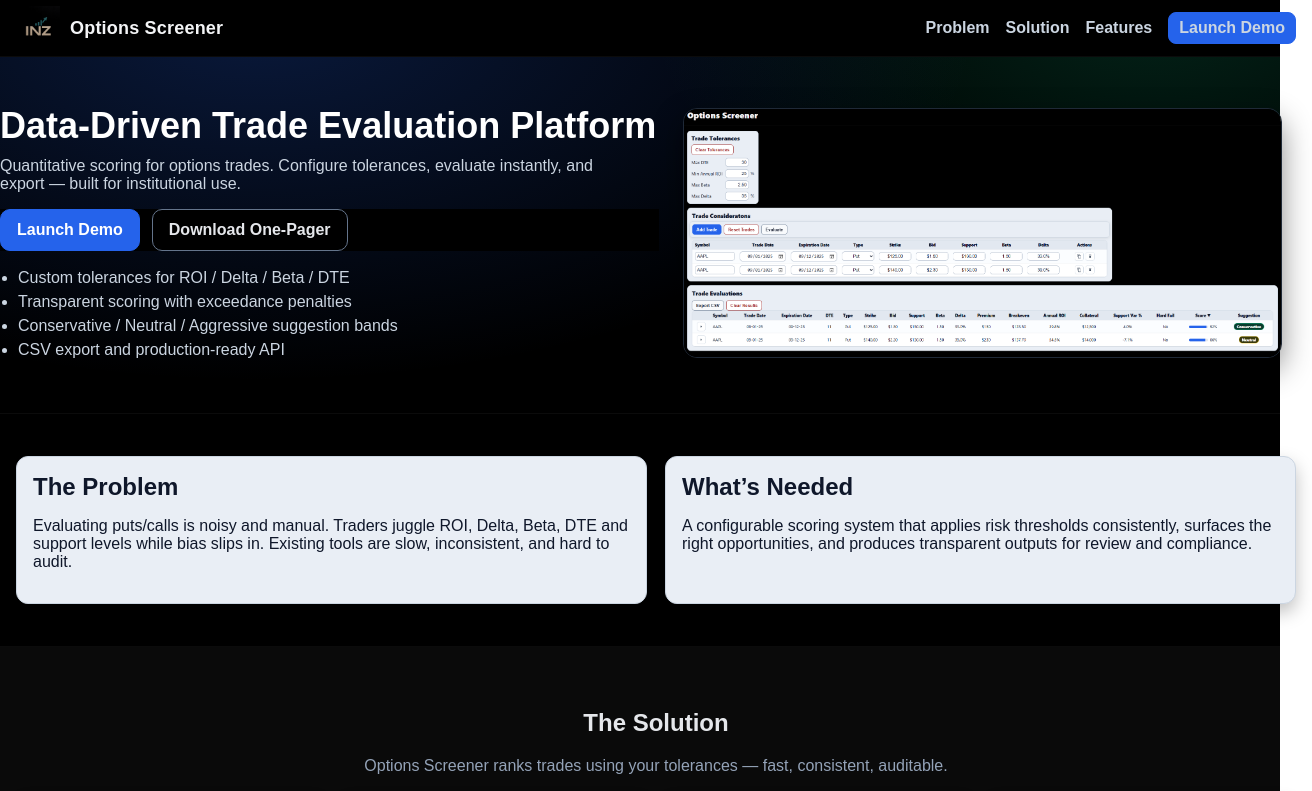
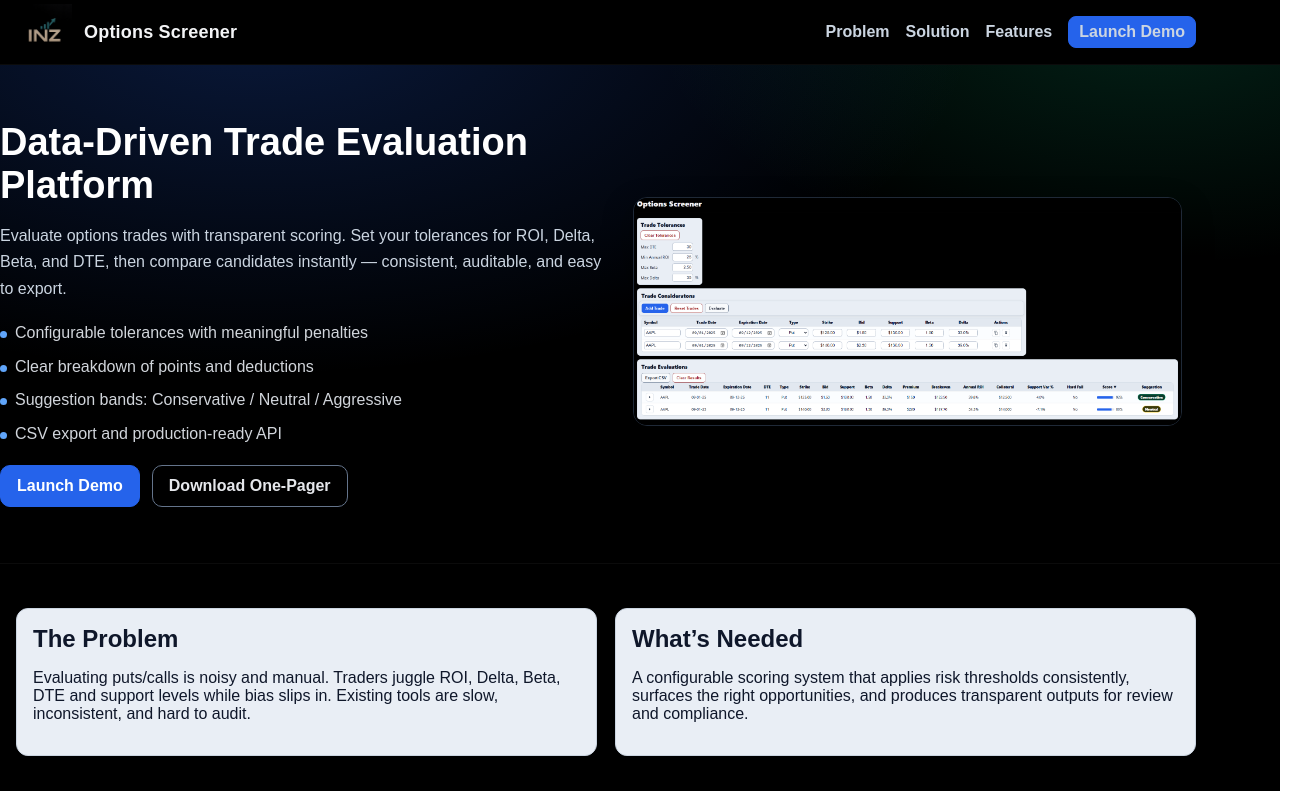
Before and after one commit to rinzenga-ai/Options-Screener-Frontend, a Next.js app: page / in a window 1280 px wide. Shown: the top 791 px of the page, 1312 px wide, since content can reach past the window. Built offline with nearby package versions, Linux system fonts and the light colour scheme; a web font is replaced by a local one.

Commit message:
Update index.tsx

```diff
--- a/pages/index.tsx
+++ b/pages/index.tsx
@@ -10,6 +10,7 @@ export default function LandingPage() {
           name="description"
           content="Quantitative scoring for options trades. Configure tolerances, evaluate instantly, and export — built for institutional use."
         />
+        {/* Open Graph / Social */}
         <meta property="og:title" content="Options Screener" />
         <meta
           property="og:description"
@@ -17,6 +18,7 @@ export default function LandingPage() {
         />
         <meta property="og:image" content="/hero.png" />
         <meta property="og:type" content="website" />
+        {/* Twitter Card */}
         <meta name="twitter:card" content="summary_large_image" />
         <meta name="twitter:title" content="Options Screener" />
         <meta
@@ -50,9 +52,17 @@ export default function LandingPage() {
             <div className="hero-copy">
               <h1>Data-Driven Trade Evaluation Platform</h1>
               <p className="sub">
-                Quantitative scoring for options trades. Configure tolerances,
-                evaluate instantly, and export — built for institutional use.
+                Evaluate options trades with transparent scoring. Set your tolerances for ROI, Delta, Beta, and DTE,
+                then compare candidates instantly — consistent, auditable, and easy to export.
               </p>
+
+              <ul className="bullets">
+                <li><span className="dot" /> Configurable tolerances with meaningful penalties</li>
+                <li><span className="dot" /> Clear breakdown of points and deductions</li>
+                <li><span className="dot" /> Suggestion bands: Conservative / Neutral / Aggressive</li>
+                <li><span className="dot" /> CSV export and production-ready API</li>
+              </ul>
+
               <div className="cta">
                 <a href="/app" className="btn primary" aria-label="Launch demo app">Launch Demo</a>
                 <a
@@ -65,13 +75,8 @@ export default function LandingPage() {
                   Download One-Pager
                 </a>
               </div>
-              <ul className="bullets">
-                <li>Custom tolerances for ROI / Delta / Beta / DTE</li>
-                <li>Transparent scoring with exceedance penalties</li>
-                <li>Conservative / Neutral / Aggressive suggestion bands</li>
-                <li>CSV export and production-ready API</li>
-              </ul>
             </div>
+
             <div className="hero-shot">
               <img src="/hero.png" alt="Options Screener — app screenshot" />
             </div>
@@ -84,17 +89,15 @@ export default function LandingPage() {
             <div className="card">
               <h2>The Problem</h2>
               <p>
-                Evaluating puts/calls is noisy and manual. Traders juggle ROI,
-                Delta, Beta, DTE and support levels while bias slips in. Existing
-                tools are slow, inconsistent, and hard to audit.
+                Evaluating puts/calls is noisy and manual. Traders juggle ROI, Delta, Beta, DTE and support levels
+                while bias slips in. Existing tools are slow, inconsistent, and hard to audit.
               </p>
             </div>
             <div className="card">
               <h2>What’s Needed</h2>
               <p>
-                A configurable scoring system that applies risk thresholds
-                consistently, surfaces the right opportunities, and produces
-                transparent outputs for review and compliance.
+                A configurable scoring system that applies risk thresholds consistently, surfaces the right opportunities,
+                and produces transparent outputs for review and compliance.
               </p>
             </div>
           </div>
@@ -106,8 +109,7 @@ export default function LandingPage() {
             <div className="center">
               <h2>The Solution</h2>
               <p className="muted">
-                Options Screener ranks trades using your tolerances — fast,
-                consistent, auditable.
+                Options Screener ranks trades using your tolerances — fast, consistent, auditable.
               </p>
             </div>
 
@@ -115,29 +117,29 @@ export default function LandingPage() {
               <div className="feature" role="listitem">
                 <h3>Configurable Tolerances</h3>
                 <p>
-                  Set limits for ROI, Delta, Beta, and DTE. Exceedances apply
-                  meaningful penalties so your policy drives the score.
+                  Set limits for ROI, Delta, Beta, and DTE. Exceedances apply meaningful penalties
+                  so your policy drives the score.
                 </p>
               </div>
               <div className="feature" role="listitem">
                 <h3>Transparent Scoring</h3>
                 <p>
-                  Per-trade breakdown shows points, deductions, and final score.
-                  Executive-friendly suggestion bands: Conservative / Neutral / Aggressive.
+                  Per-trade breakdown shows points, deductions, and final score. Executive-friendly suggestion
+                  bands: Conservative / Neutral / Aggressive.
                 </p>
               </div>
               <div className="feature" role="listitem">
                 <h3>Fast Evaluation</h3>
                 <p>
-                  Enter trades, click Evaluate, and export results. Built on a
-                  production API ready for enterprise integration.
+                  Enter trades, click Evaluate, and export results. Built on a production API ready for
+                  enterprise integration.
                 </p>
               </div>
               <div className="feature" role="listitem">
                 <h3>Professional UI</h3>
                 <p>
-                  Clean, compact, and accessible. Light cards over a dark canvas
-                  to focus attention on decisions, not clutter.
+                  Clean, compact, and accessible. Light cards over a dark canvas to focus attention on decisions,
+                  not clutter.
                 </p>
               </div>
             </div>
@@ -150,8 +152,8 @@ export default function LandingPage() {
             <div>
               <h2>See it in action</h2>
               <p className="muted">
-                Try the live demo and download the one-pager. For enterprise
-                licensing or a deeper walkthrough, reach out anytime.
+                Try the live demo and download the one-pager. For enterprise licensing or a deeper walkthrough,
+                reach out anytime.
               </p>
             </div>
             <div className="cta-buttons">
@@ -189,15 +191,16 @@ export default function LandingPage() {
         :global(html, body) { padding: 0; margin: 0; }
         .page { background: #000; color: #e5e7eb; min-height: 100vh; }
 
-        /* Container is now left-justified */
-        .container { width: 100%; padding: 0 16px; }
+        /* Left-justified container with a right bound so content doesn't hang off */
+        .container { max-width: 1180px; padding: 0 16px; margin-left: 0; margin-right: auto; }
+
         .center { text-align: center; }
 
         /* Top nav */
         .nav { position: sticky; top: 0; z-index: 10; background: #000; border-bottom: 1px solid #0b0b0b; }
-        .nav-inner { height: 56px; display: flex; align-items: center; justify-content: space-between; }
-        .brand { display: inline-flex; align-items: center; gap: 10px; text-decoration: none; }
-        .brand-logo { height: 44px; width: auto; display: block; } /* logo larger than before */
+        .nav-inner { height: 64px; display: flex; align-items: center; justify-content: space-between; }
+        .brand { display: inline-flex; align-items: center; gap: 12px; text-decoration: none; }
+        .brand-logo { height: 56px; width: auto; display: block; } /* larger logo */
         .brand-text { font-weight: 900; letter-spacing: .2px; color: #f3f4f6; font-size: 18px; }
         .links a { color: #cbd5e1; margin-left: 16px; text-decoration: none; font-weight: 600; }
         .links a:hover { color: #fff; }
@@ -220,16 +223,17 @@ export default function LandingPage() {
                       #000;
           border-bottom: 1px solid #0b0b0b;
         }
-        .hero-inner { display: grid; grid-template-columns: 1.05fr .95fr; gap: 24px; padding: 48px 0; align-items: center; }
-        .hero-copy h1 { margin: 0 0 10px; font-size: 36px; font-weight: 900; color: #fff; }
-        .sub { margin: 0 0 16px; color: #cbd5e1; max-width: 620px; }
-        .cta { display: flex; gap: 12px; margin: 16px 0 8px; flex-wrap: wrap; }
-        .bullets { margin: 18px 0 0; padding-left: 18px; color: #cbd5e1; }
-        .bullets li { margin: 6px 0; }
-        .hero-shot img { width: 100%; height: auto; border-radius: 14px; border: 1px solid #1f2937; box-shadow: 0 12px 30px rgba(0,0,0,.45); background: #0b0b0b; }
+        .hero-inner { display: grid; grid-template-columns: 1.05fr .95fr; gap: 28px; padding: 56px 0; align-items: center; }
+        .hero-copy h1 { margin: 0 0 16px; font-size: 38px; font-weight: 900; color: #fff; } /* more breathing room */
+        .sub { margin: 0 0 18px; color: #cbd5e1; max-width: 700px; line-height: 1.65; } /* nicer rhythm */
+        .bullets { margin: 10px 0 18px; padding-left: 0; list-style: none; }
+        .bullets li { display: flex; align-items: baseline; gap: 8px; margin: 8px 0; color: #d1d5db; line-height: 1.6; }
+        .dot { display: inline-block; width: 7px; height: 7px; border-radius: 999px; background: #60a5fa; margin-top: 6px; flex: 0 0 7px; }
+        .cta { display: flex; gap: 12px; margin: 10px 0 0; flex-wrap: wrap; }
+        .hero-shot img { width: 100%; max-width: 560px; height: auto; border-radius: 14px; border: 1px solid #1f2937; box-shadow: 0 12px 30px rgba(0,0,0,.45); background: #0b0b0b; }
 
         /* Sections */
-        .section { padding: 42px 0; }
+        .section { padding: 44px 0; }
         .section.light { background: #0a0a0a; border-top: 1px solid #0b0b0b; border-bottom: 1px solid #0b0b0b; }
         .two-col { display: grid; grid-template-columns: 1fr 1fr; gap: 18px; }
         .card { background: #e9eef5; color: #0f172a; border: 1px solid #cbd5e1; border-radius: 12px; padding: 16px; box-shadow: 0 8px 18px rgba(0,0,0,.25); }
@@ -251,19 +255,20 @@ export default function LandingPage() {
         .sep { margin: 0 8px; color: #334155; }
 
         /* Responsive */
-        @media (max-width: 980px) {
-          .hero-inner { grid-template-columns: 1fr; padding: 30px 0; }
+        @media (max-width: 1100px) {
+          .features { grid-template-columns: 1fr 1fr; }
+        }
+
+        @media (max-width: 860px) {
+          .hero-inner { grid-template-columns: 1fr; padding: 36px 0; }
+          .hero-shot img { max-width: 100%; }
           .two-col { grid-template-columns: 1fr; }
-          .features { grid-template-columns: 1fr 1fr; }
-          .cta-inner { grid-template-columns: 1fr; gap: 12px; }
-          .links a { margin-left: 12px; }
         }
 
         @media (max-width: 560px) {
-          .features { grid-template-columns: 1fr; }
           .btn.large { height: 46px; line-height: 46px; }
-          .hero-copy h1 { font-size: 28px; }
-          .brand-logo { height: 36px; } /* slightly smaller on mobile */
+          .hero-copy h1 { font-size: 30px; }
+          .brand-logo { height: 46px; } /* slightly reduced on small screens */
         }
       `}</style>
     </>
```
